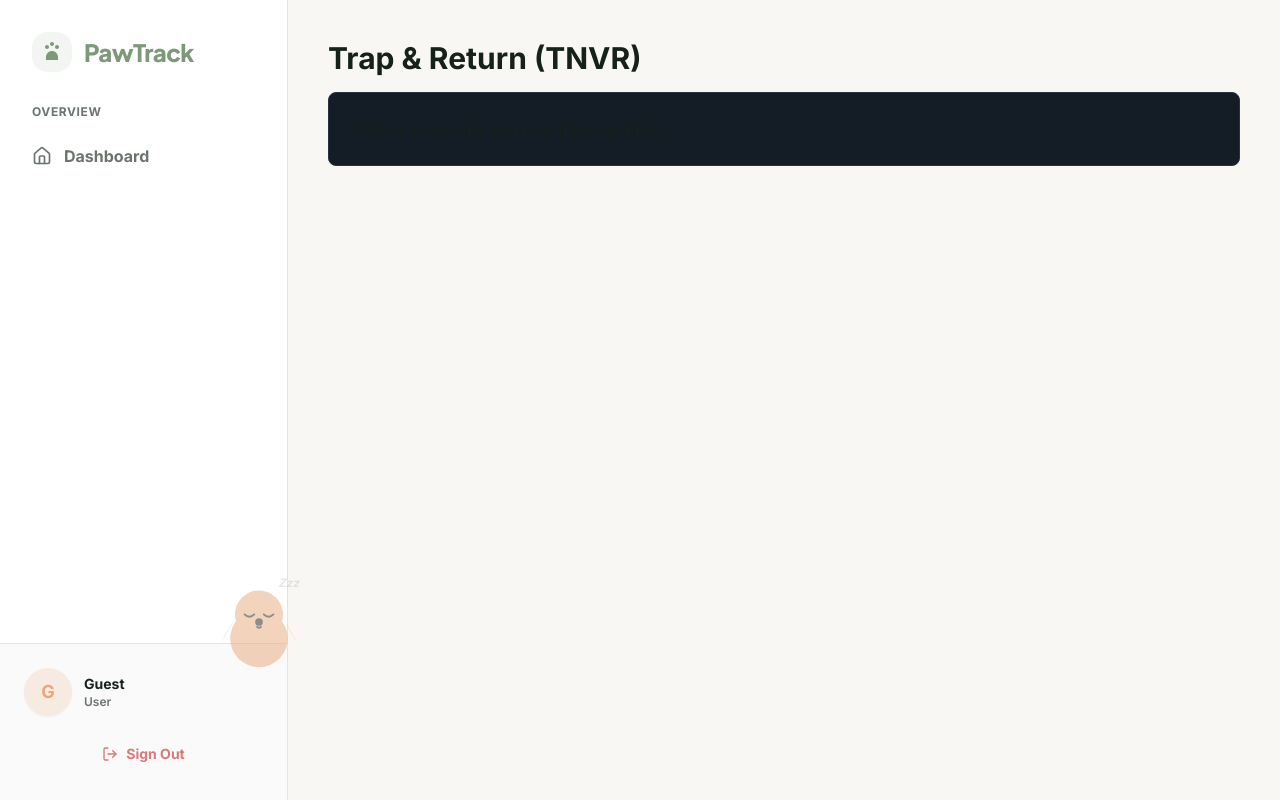
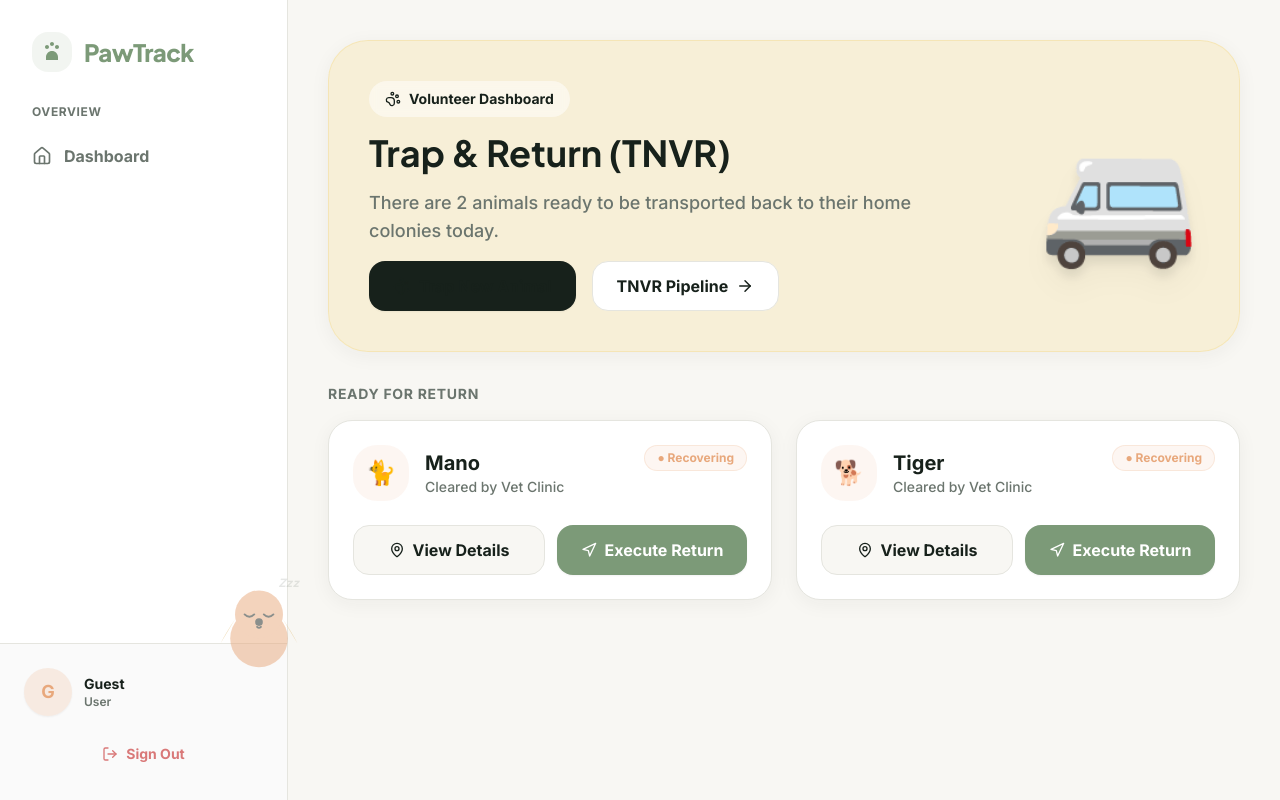
Before and after one commit to AneequeShahid/PawTrack_Web, a Next.js app: page /dashboard/volunteer in a window 1280 px wide. Built offline with nearby package versions, Linux system fonts and the light colour scheme; no server answers.

Commit message:
Completely redesign Veterinarian and Volunteer dashboards with real data filtering and interactive buttons

```diff
--- a/src/app/dashboard/veterinarian/page.tsx
+++ b/src/app/dashboard/veterinarian/page.tsx
@@ -1 +1,73 @@
-export default function VeterinarianDashboard() { return <div><h1 className='text-3xl font-bold mb-4'>Neuter & Vaccinate</h1><div className='bg-[#141C26] p-6 rounded-lg border border-[#263241]'><h2>Medical queues and surgery logs go here.</h2></div></div>; }
+'use client';
+import { useEffect, useState } from 'react';
+import { Animal } from '@/lib/types';
+import { Stethoscope, Syringe, Scissors, CheckCircle, ArrowRight } from 'lucide-react';
+import { useRouter } from 'next/navigation';
+import { motion } from 'framer-motion';
+
+export default function VeterinarianDashboard() {
+  const [animals, setAnimals] = useState<Animal[]>([]);
+  const router = useRouter();
+
+  useEffect(() => {
+    fetch('/api/animals').then(res => res.json()).then(data => setAnimals(data));
+  }, []);
+
+  const medicalCases = animals.filter(a => a.status === 'InSurgery' || a.status === 'Quarantined');
+
+  return (
+    <div className="space-y-8 pb-20">
+      <div className="bg-secondary/10 border border-secondary/20 rounded-[2.5rem] p-10 flex flex-col md:flex-row items-center justify-between shadow-soft relative overflow-hidden">
+        <div className="relative z-10 max-w-xl space-y-4">
+          <div className="inline-flex items-center gap-2 bg-white/50 backdrop-blur-sm px-4 py-2 rounded-full text-secondary font-bold text-sm">
+            <Stethoscope size={16} /> Clinic Dashboard
+          </div>
+          <h2 className="text-4xl font-heading font-bold text-foreground">Neuter & Vaccinate</h2>
+          <p className="text-muted font-medium text-lg">
+            You currently have {medicalCases.length} animals awaiting medical procedures or clearance.
+          </p>
+          <button onClick={() => router.push('/dashboard/tnvr')} className="bg-secondary hover:bg-[#d6986e] text-white px-6 py-3 rounded-xl font-bold flex items-center gap-2 transition-colors mt-2">
+            Open Full TNVR Pipeline <ArrowRight size={18} />
+          </button>
+        </div>
+        <div className="text-9xl mt-6 md:mt-0 drop-shadow-xl select-none relative z-10">
+          🩺
+        </div>
+      </div>
+
+      <div>
+        <h3 className="text-sm font-bold text-muted uppercase tracking-wider mb-4">Pending Surgeries & Medical Cases</h3>
+        <div className="grid grid-cols-1 lg:grid-cols-2 gap-6">
+          {medicalCases.length === 0 && <div className="text-muted p-10 bg-surface rounded-3xl border border-border text-center font-bold">No active medical cases!</div>}
+
+          {medicalCases.map((animal, i) => (
+            <motion.div key={animal.animalID} initial={{ opacity: 0, y: 10 }} animate={{ opacity: 1, y: 0 }} transition={{ delay: i * 0.1 }}
+              className="bg-surface border border-border rounded-3xl p-6 shadow-soft flex flex-col justify-between">
+
+              <div className="flex justify-between items-start mb-6">
+                <div className="flex gap-4 items-center">
+                  <div className="w-14 h-14 bg-warning/10 text-2xl flex items-center justify-center rounded-2xl">{animal.species === 'Dog' ? '🐕' : '🐈'}</div>
+                  <div>
+                    <h4 className="font-bold text-foreground text-xl">{animal.name}</h4>
+                    <p className="text-sm text-muted font-medium">{animal.species} • {animal.age} yrs • {animal.weight} lbs</p>
+                  </div>
+                </div>
+                <span className="bg-warning/10 text-warning border border-warning/20 px-3 py-1 rounded-full text-xs font-bold">● {animal.status}</span>
+              </div>
+
+              <div className="flex flex-col sm:flex-row gap-3">
+                <button onClick={() => router.push(`/dashboard/animals/${animal.animalID}`)} className="flex-1 bg-background border border-border hover:bg-black/5 text-foreground py-3 rounded-xl font-bold flex items-center justify-center gap-2 transition-colors">
+                  <Syringe size={16} /> Medical Record
+                </button>
+                <button onClick={() => router.push('/dashboard/tnvr')} className="flex-1 bg-success hover:bg-[#5da06e] text-white py-3 rounded-xl font-bold flex items-center justify-center gap-2 transition-colors shadow-sm">
+                  <CheckCircle size={16} /> Clear for Return
+                </button>
+              </div>
+
+            </motion.div>
+          ))}
+        </div>
+      </div>
+    </div>
+  );
+}
--- a/src/app/dashboard/volunteer/page.tsx
+++ b/src/app/dashboard/volunteer/page.tsx
@@ -1 +1,80 @@
-export default function VolunteerDashboard() { return <div><h1 className='text-3xl font-bold mb-4'>Trap & Return (TNVR)</h1><div className='bg-[#141C26] p-6 rounded-lg border border-[#263241]'><h2>Colony check-ins and new traps go here.</h2></div></div>; }
+'use client';
+import { useEffect, useState } from 'react';
+import { Animal } from '@/lib/types';
+import { PawPrint, Navigation, ArrowRight, MapPin } from 'lucide-react';
+import { useRouter } from 'next/navigation';
+import { motion } from 'framer-motion';
+
+export default function VolunteerDashboard() {
+  const [animals, setAnimals] = useState<Animal[]>([]);
+  const router = useRouter();
+
+  useEffect(() => {
+    fetch('/api/animals').then(res => res.json()).then(data => setAnimals(data));
+  }, []);
+
+  const readyToReturn = animals.filter(a => a.status === 'Recovering');
+
+  return (
+    <div className="space-y-8 pb-20">
+
+      <div className="bg-accent/20 border border-accent/30 rounded-[2.5rem] p-10 flex flex-col md:flex-row items-center justify-between shadow-soft relative overflow-hidden">
+        <div className="relative z-10 max-w-xl space-y-4">
+          <div className="inline-flex items-center gap-2 bg-white/50 backdrop-blur-sm px-4 py-2 rounded-full text-accent-foreground font-bold text-sm">
+            <PawPrint size={16} /> Volunteer Dashboard
+          </div>
+          <h2 className="text-4xl font-heading font-bold text-foreground">Trap & Return (TNVR)</h2>
+          <p className="text-muted font-medium text-lg">
+            There are {readyToReturn.length} animals ready to be transported back to their home colonies today.
+          </p>
+          <div className="flex gap-4 mt-2">
+            <button onClick={() => router.push('/dashboard/animals/new')} className="bg-accent-foreground hover:bg-[#dfb94a] text-foreground px-6 py-3 rounded-xl font-bold flex items-center gap-2 transition-colors shadow-sm">
+              <PawPrint size={18} /> Trap New Animal
+            </button>
+            <button onClick={() => router.push('/dashboard/tnvr')} className="bg-white hover:bg-black/5 text-foreground px-6 py-3 rounded-xl font-bold flex items-center gap-2 transition-colors border border-border">
+              TNVR Pipeline <ArrowRight size={18} />
+            </button>
+          </div>
+        </div>
+        <div className="text-9xl mt-6 md:mt-0 drop-shadow-xl select-none relative z-10">
+          🚐
+        </div>
+      </div>
+
+      <div>
+        <h3 className="text-sm font-bold text-muted uppercase tracking-wider mb-4">Ready for Return</h3>
+        <div className="grid grid-cols-1 lg:grid-cols-2 gap-6">
+          {readyToReturn.length === 0 && <div className="text-muted p-10 bg-surface rounded-3xl border border-border text-center font-bold">All clear! No animals pending return.</div>}
+
+          {readyToReturn.map((animal, i) => (
+            <motion.div key={animal.animalID} initial={{ opacity: 0, y: 10 }} animate={{ opacity: 1, y: 0 }} transition={{ delay: i * 0.1 }}
+              className="bg-surface border border-border rounded-3xl p-6 shadow-soft flex flex-col justify-between">
+
+              <div className="flex justify-between items-start mb-6">
+                <div className="flex gap-4 items-center">
+                  <div className="w-14 h-14 bg-secondary/10 text-2xl flex items-center justify-center rounded-2xl">{animal.species === 'Dog' ? '🐕' : '🐈'}</div>
+                  <div>
+                    <h4 className="font-bold text-foreground text-xl">{animal.name}</h4>
+                    <p className="text-sm text-muted font-medium">Cleared by Vet Clinic</p>
+                  </div>
+                </div>
+                <span className="bg-secondary/10 text-secondary border border-secondary/20 px-3 py-1 rounded-full text-xs font-bold">● {animal.status}</span>
+              </div>
+
+              <div className="flex flex-col sm:flex-row gap-3">
+                <button onClick={() => router.push(`/dashboard/animals/${animal.animalID}`)} className="flex-1 bg-background border border-border hover:bg-black/5 text-foreground py-3 rounded-xl font-bold flex items-center justify-center gap-2 transition-colors">
+                  <MapPin size={16} /> View Details
+                </button>
+                <button onClick={() => router.push('/dashboard/tnvr')} className="flex-1 bg-primary hover:bg-[#6a8767] text-white py-3 rounded-xl font-bold flex items-center justify-center gap-2 transition-colors shadow-sm">
+                  <Navigation size={16} /> Execute Return
+                </button>
+              </div>
+
+            </motion.div>
+          ))}
+        </div>
+      </div>
+
+    </div>
+  );
+}
```
